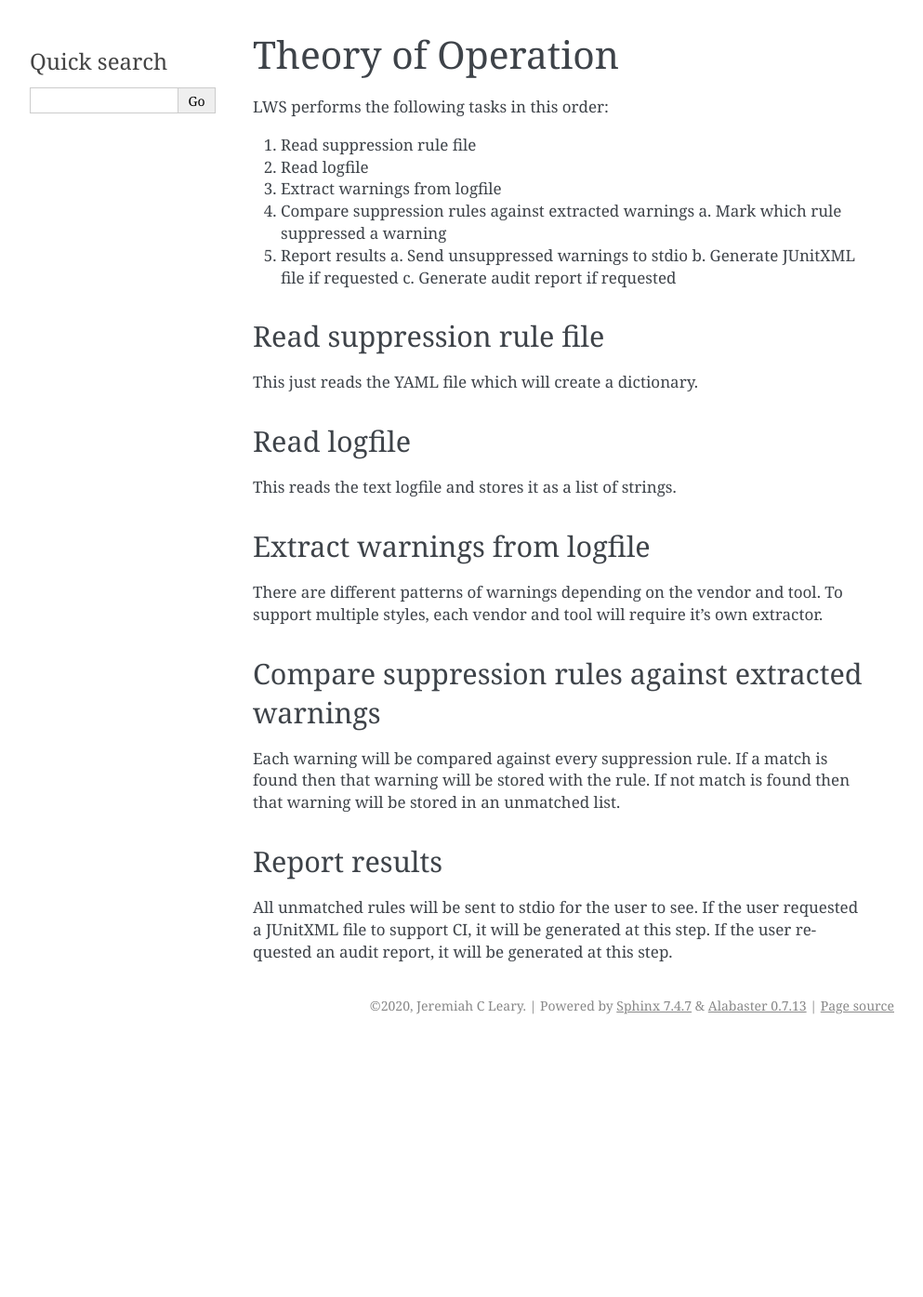
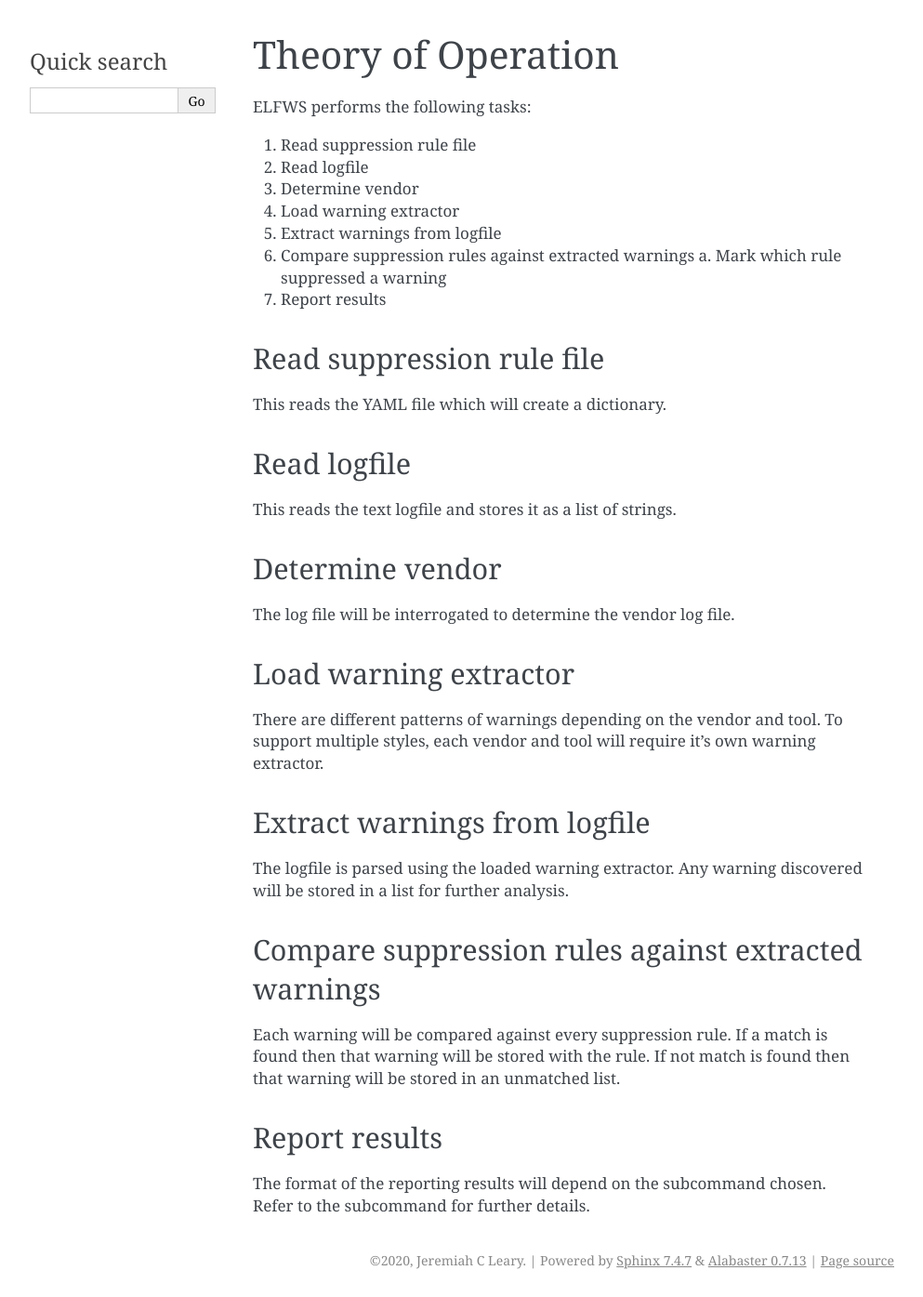
Before and after one commit to jeremiah-c-leary/eda-log-file-warning-suppressor, a Sphinx documentation site: the page built from docs/source/theory_of_operation/theory_of_operation.rst, in a window 1280 px wide. Shown: the whole page at 93% size, without its empty margins (148-1141 px from the left). Built offline with Sphinx 7.4.7, drawn with Linux system fonts in a browser that asks for light colours; before the commit the page ends 1121 px from its top, so only the background shows below that.

Commit message:
Updating theory of operation documentation to match current implementation.

```diff
--- a/docs/source/theory_of_operation/theory_of_operation.rst
+++ b/docs/source/theory_of_operation/theory_of_operation.rst
@@ -1,35 +1,43 @@
 Theory of Operation
 ===================
 
-LWS performs the following tasks in this order:
+ELFWS performs the following tasks:
 
 1. Read suppression rule file
 2. Read logfile
-3. Extract warnings from logfile
-4. Compare suppression rules against extracted warnings
+3. Determine vendor
+4. Load warning extractor
+5. Extract warnings from logfile
+6. Compare suppression rules against extracted warnings
    a.  Mark which rule suppressed a warning
-5. Report results
-   a.  Send unsuppressed warnings to stdio
-   b.  Generate JUnitXML file if requested
-   c.  Generate audit report if requested
+7. Report results
 
 Read suppression rule file
 --------------------------
 
-This just reads the YAML file which will create a dictionary.
+This reads the YAML file which will create a dictionary.
 
 Read logfile
 ------------
 
 This reads the text logfile and stores it as a list of strings.
 
+Determine vendor
+----------------
+
+The log file will be interrogated to determine the vendor log file.
+
+Load warning extractor
+----------------------
+
+There are different patterns of warnings depending on the vendor and tool.
+To support multiple styles, each vendor and tool will require it's own warning extractor.
+
 Extract warnings from logfile
 -----------------------------
 
-There are different patterns of warnings depending on the vendor and tool.
-To support multiple styles, each vendor and tool will require it's own extractor.
-
-.. jcl - detail how we handle multiple vendors and their tools
+The logfile is parsed using the loaded warning extractor.
+Any warning discovered will be stored in a list for further analysis.
 
 Compare suppression rules against extracted warnings
 ----------------------------------------------------
@@ -41,6 +49,5 @@ If not match is found then that warning will be stored in an unmatched list.
 Report results
 --------------
 
-All unmatched rules will be sent to stdio for the user to see.
-If the user requested a JUnitXML file to support CI, it will be generated at this step.
-If the user requested an audit report, it will be generated at this step.
+The format of the reporting results will depend on the subcommand chosen.
+Refer to the subcommand for further details.
```
